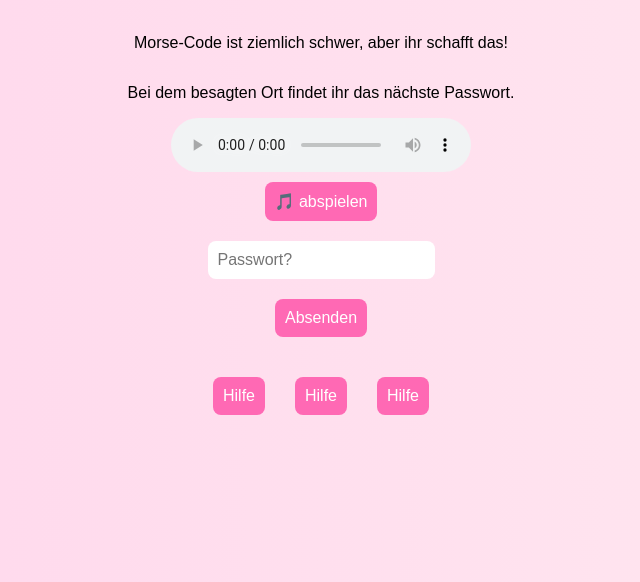
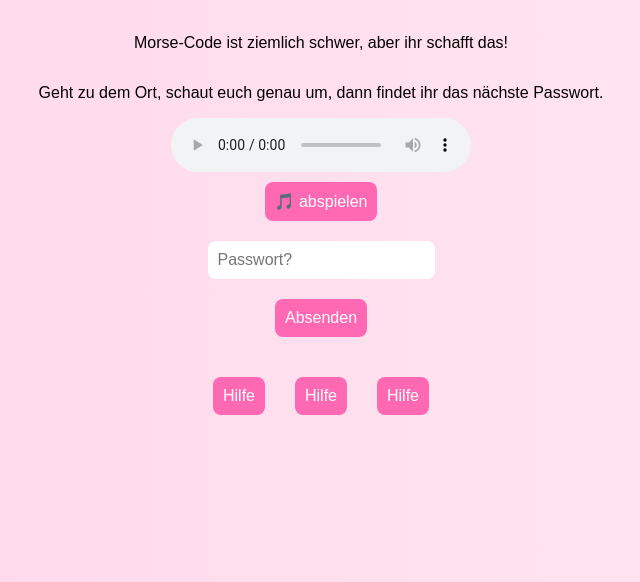
Before and after one commit to olekaufmann/Schnitzeljagd2025, a plain HTML site: page seite4.html in a window 1280 px wide. Shown: the part 218-800 px from the top of the page, without its empty margins (319-959 px from the left). Drawn offline with Linux system fonts and the light colour scheme.

Commit message:
Update seite4.html

```diff
--- a/seite4.html
+++ b/seite4.html
@@ -1,4 +1,4 @@
-<!DOCTYPE html>
+ <!DOCTYPE html>
 <html lang="de">
 <head>
   <meta charset="UTF-8">
@@ -41,7 +41,7 @@
 <body>
   <h1> ....    .-    .-..     .-..    --- </h1>
   <p>Morse-Code ist ziemlich schwer, aber ihr schafft das! </p>
-  <p>Bei dem besagten Ort findet ihr das nächste Passwort.</p>
+  <p>Geht zu dem Ort, schaut euch genau um, dann findet ihr das nächste Passwort.</p>
   <audio id="meinAudio" controls>
   <source src="audio/teich.mp3" type="audio/mpeg">
   Dein Browser unterstützt dieses Audioformat nicht.
```
